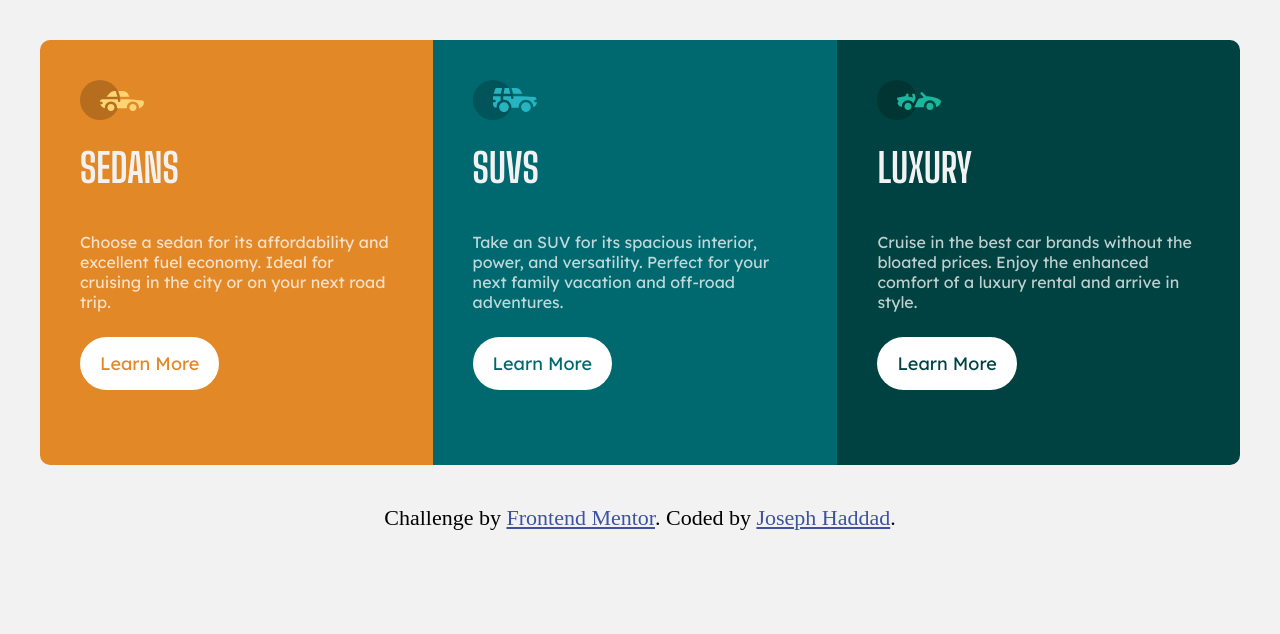
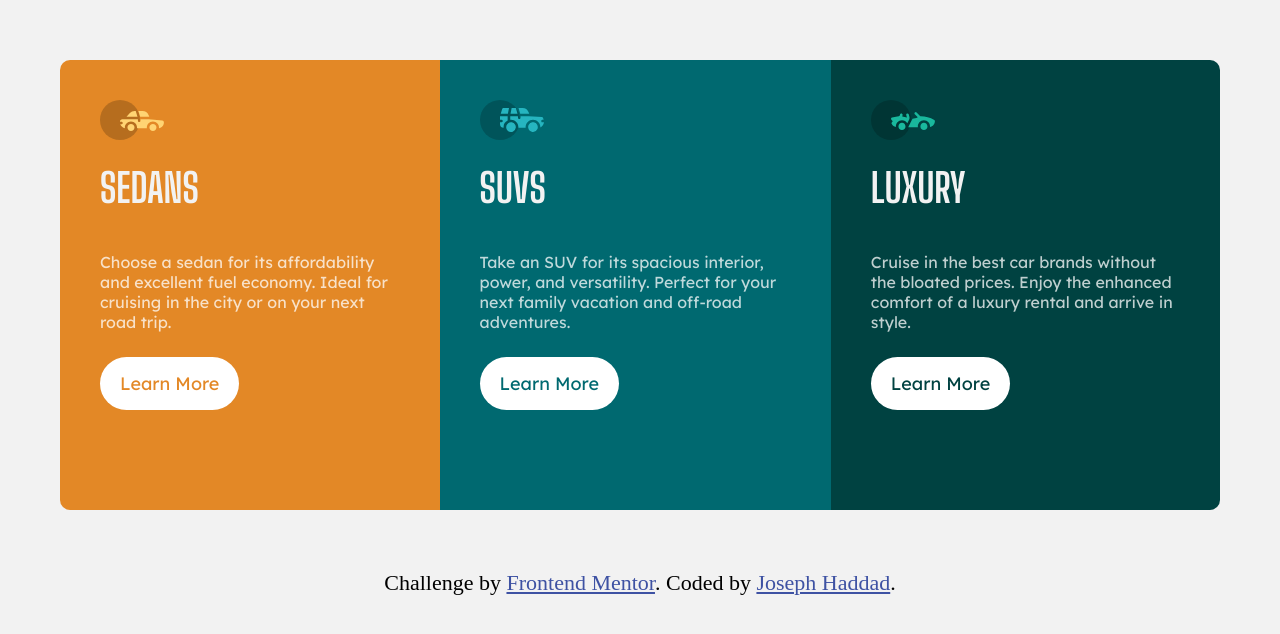
Before and after one commit to joehaddad1000/3-column-preview-card-component, a plain HTML site: page index.html in a window 1280 px wide. Drawn offline with Linux system fonts and the light colour scheme.

Commit message:
some fixes 1

```diff
--- a/queries.css
+++ b/queries.css
@@ -6,11 +6,13 @@
     font-size: 22px;
   }
   .container {
+    margin: 60px;
     display: flex;
-    flex: 33.33%;
+    flex: 100%;
     flex-direction: row;
     max-width: 100%;
-    height: 425px;
+    max-height: 100%;
+    height: 450px;
   }
 
   .c p {
```
